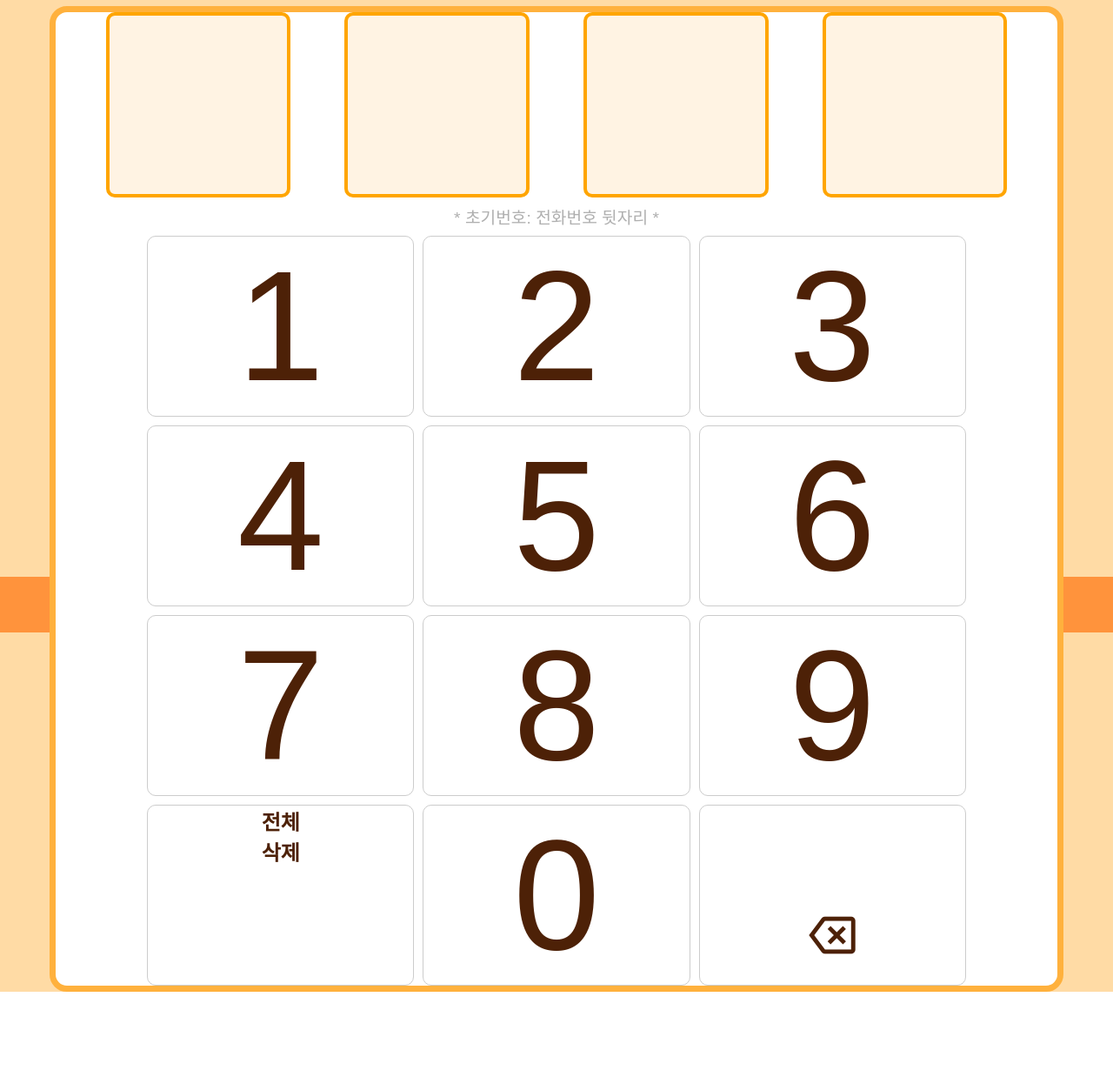
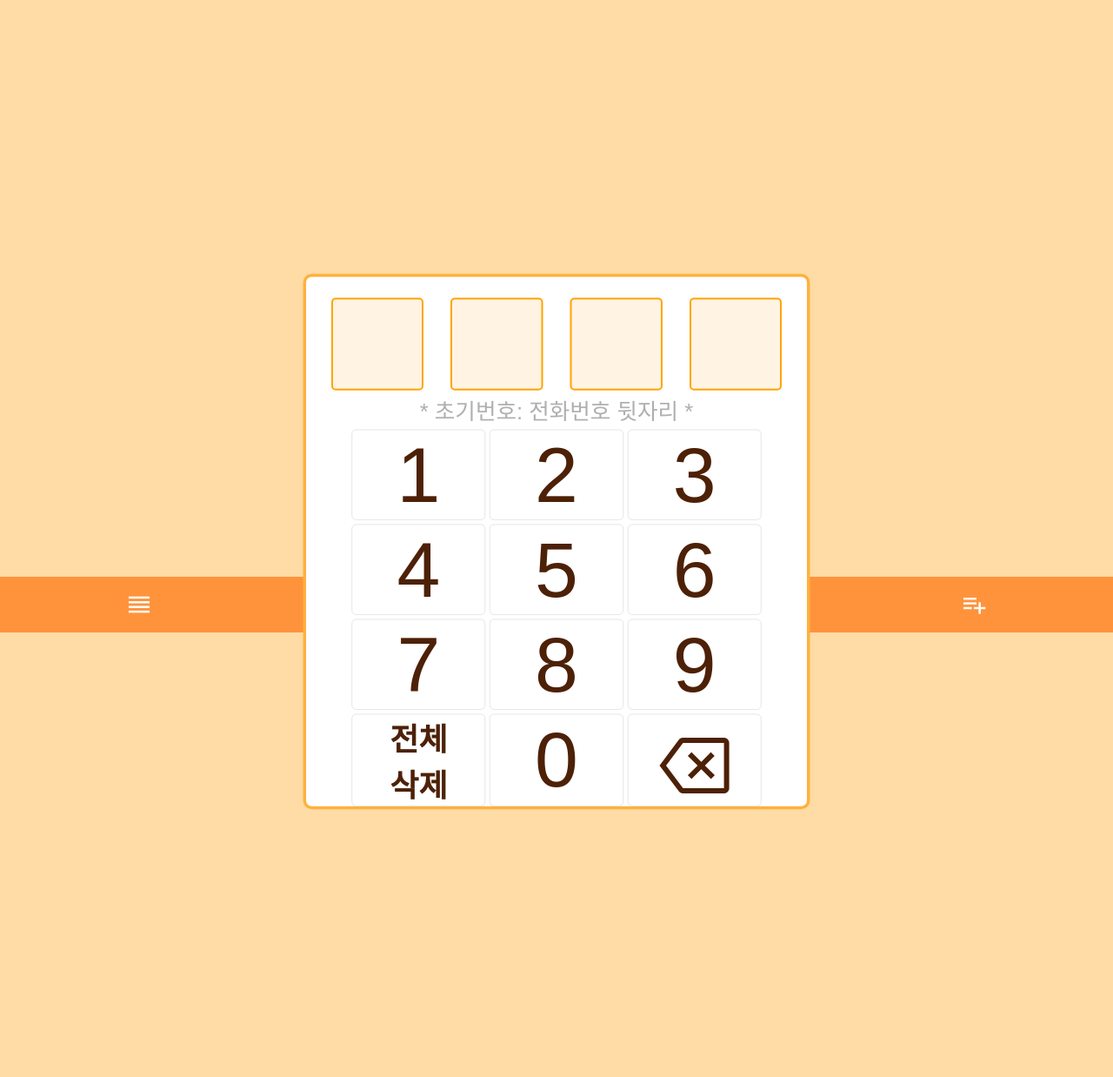
Before and after one commit to kugring/J-raum, a Django app: page /PointExamine/ in a window 1280 px wide. Shown: the part 73-1311 px from the top of the page at 87% size. Before the commit the page ends 1213 px from the top, so only its background shows below. Run offline with Django 5.2, Linux system fonts and the light colour scheme; data comes from the database, SQL or seed files in the repository; some web fonts are replaced.

Commit message:
핸드폰 현금결제시 글자크기 조절2

```diff
--- a/static/point/point.css
+++ b/static/point/point.css
@@ -394,3 +394,29 @@ footer {
     text-decoration: none;
     color: white;
 }
+
+@media only screen and (min-width: 481px) {
+    .number-board {
+        scale: 0.5;
+    }
+
+    .phone-input {
+        padding-top: 3rem;
+    }
+
+    .digit-input {
+        font-size: 10rem;
+    }
+
+    .number-board-message {
+        font-size: 3.2rem;
+    }
+
+    .clear-btn {
+        font-size: 4.5rem;
+    }
+
+    .backspace {
+        font-size: 6rem !important;
+    }
+}
```
